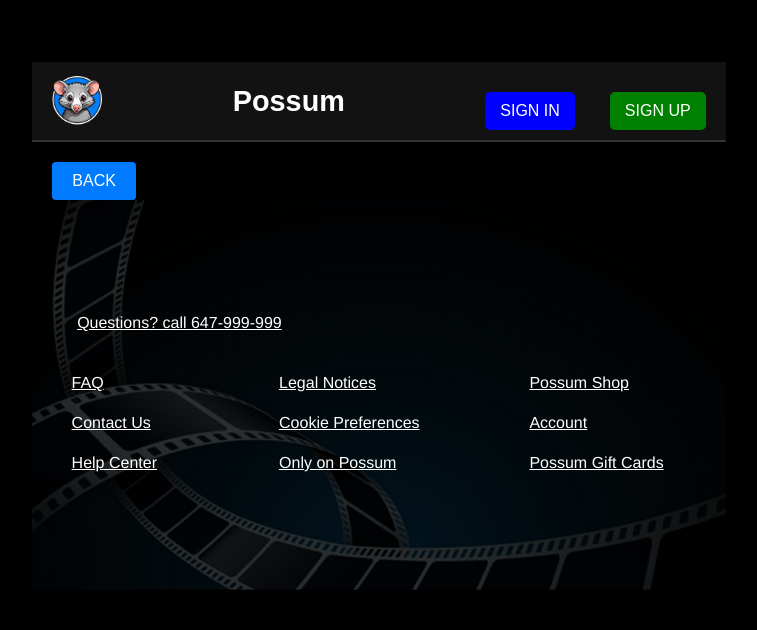
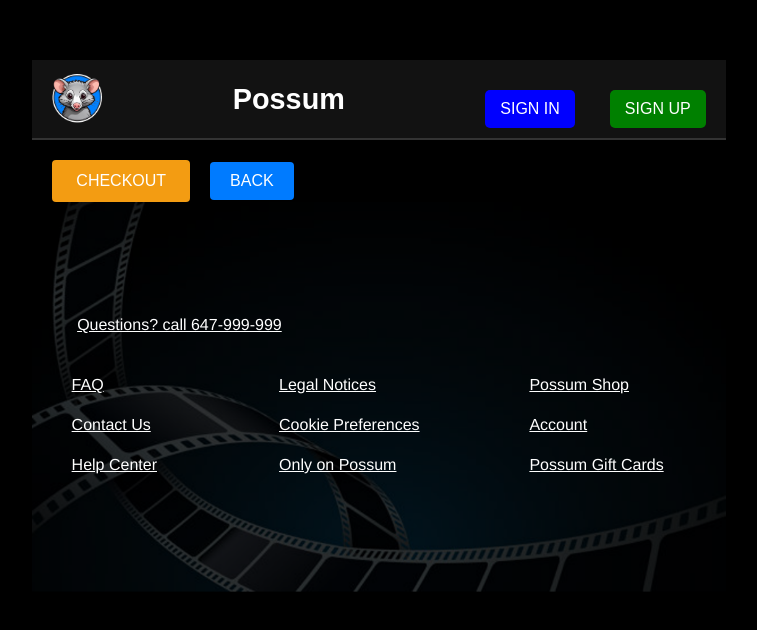
Before and after one commit to fizzlesad/ics4u-summative, a React (Vite) app: page /cart in a window 1280 px wide. Shown: the part 124-754 px from the top of the page, without its empty margins (261-1018 px from the left). Built offline with nearby package versions, Linux system fonts and the light colour scheme.

Commit message:
changed a single line in cartView

```diff
--- a/src/views/CartView.jsx
+++ b/src/views/CartView.jsx
@@ -10,6 +10,7 @@ const CartView = () => {
     return (
         <div className="cart-container">
             <Header />
+            <button onClick={() => checkout()}>Checkout</button>
             {cart.entrySeq().map(([key, value]) => {
                 return (
                     <div key={key} className="cart-item">
```
